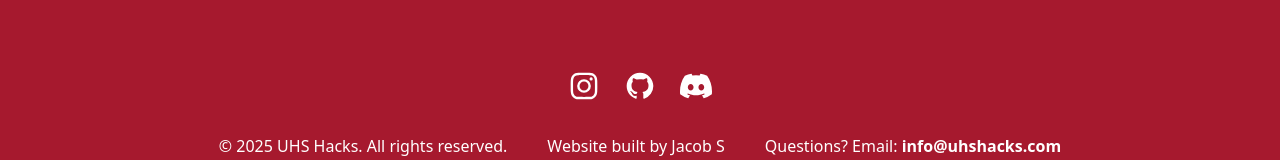
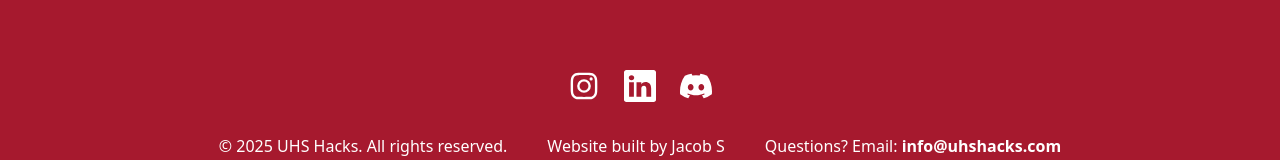
Before and after one commit to jacob-s-codes/uhshacks, a Next.js app: page / in a window 1280 px wide. Shown: the part 5310-5470 px from the top of the page. Built offline with nearby package versions, Linux system fonts and the light colour scheme.

Commit message:
added linkedin instead of github

```diff
--- a/src/app/page.tsx
+++ b/src/app/page.tsx
@@ -347,10 +347,9 @@
               </svg>
             </a>
 
-            <a href="https://github.com/jacob-s-codes/uhshacks" target="_blank" className=" hover:text-black">
-              <span className="sr-only">GitHub</span>
-              <svg className="h-auto w-8" fill="currentColor" viewBox="0 0 24 24">
-                <path fillRule="evenodd" d="M12 2C6.477 2 2 6.484 2 12.017c0 4.425 2.865 8.18 6.839 9.504.5.092.682-.217.682-.483 0-.237-.008-.868-.013-1.703-2.782.605-3.369-1.343-3.369-1.343-.454-1.158-1.11-1.466-1.11-1.466-.908-.62.069-.608.069-.608 1.003.07 1.531 1.032 1.531 1.032.892 1.53 2.341 1.088 2.91.832.092-.647.35-1.088.636-1.338-2.22-.253-4.555-1.113-4.555-4.951 0-1.093.39-1.988 1.029-2.688-.103-.253-.446-1.272.098-2.65 0 0 .84-.27 2.75 1.026A9.564 9.564 0 0112 6.844c.85.004 1.705.115 2.504.337 1.909-1.296 2.747-1.027 2.747-1.027.546 1.379.202 2.398.1 2.651.64.7 1.028 1.595 1.028 2.688 0 3.848-2.339 4.695-4.566 4.943.359.309.678.92.678 1.855 0 1.338-.012 2.419-.012 2.747 0 .268.18.58.688.482A10.019 10.019 0 0022 12.017C22 6.484 17.522 2 12 2z" clipRule="evenodd" />
+            <a href="https://www.linkedin.com/company/uhs-hacks/" target="_blank" className=" hover:text-black">
+              <svg xmlns="http://www.w3.org/2000/svg" fill="currentColor" className="bi bi-linkedin w-8 h-auto" viewBox="0 0 16 16">
+                <path d="M0 1.146C0 .513.526 0 1.175 0h13.65C15.474 0 16 .513 16 1.146v13.708c0 .633-.526 1.146-1.175 1.146H1.175C.526 16 0 15.487 0 14.854zm4.943 12.248V6.169H2.542v7.225zm-1.2-8.212c.837 0 1.358-.554 1.358-1.248-.015-.709-.52-1.248-1.342-1.248S2.4 3.226 2.4 3.934c0 .694.521 1.248 1.327 1.248zm4.908 8.212V9.359c0-.216.016-.432.08-.586.173-.431.568-.878 1.232-.878.869 0 1.216.662 1.216 1.634v3.865h2.401V9.25c0-2.22-1.184-3.252-2.764-3.252-1.274 0-1.845.7-2.165 1.193v.025h-.016l.016-.025V6.169h-2.4c.03.678 0 7.225 0 7.225z" />
               </svg>
             </a>
 
```
